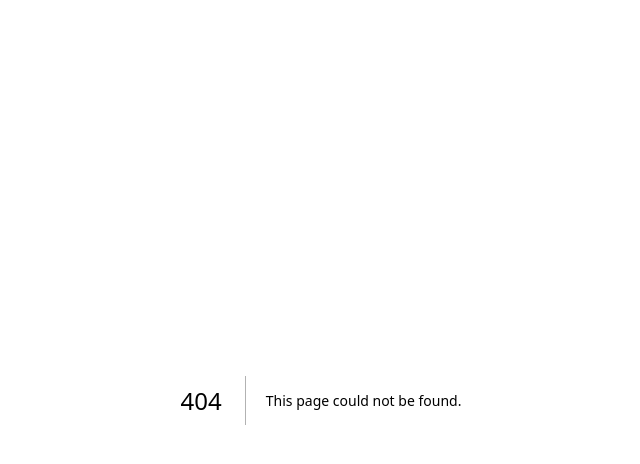
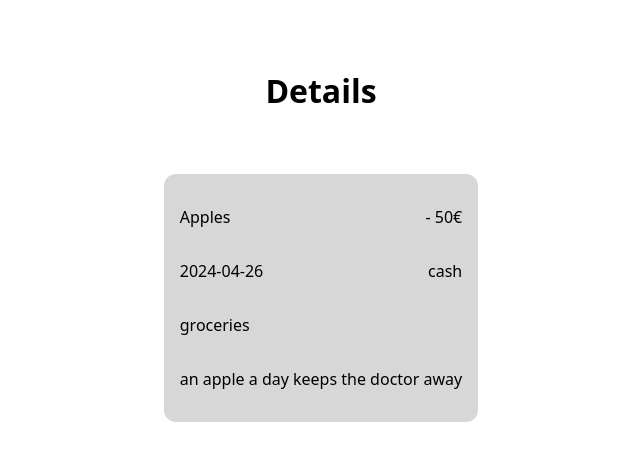
Before and after one commit to benediktbrenk/budget-app, a Next.js app: page /details/1 in a window 1280 px wide. Before the commit this address had no page. Shown: the top 464 px of the page, without its empty margins (319-959 px from the left). Built offline with nearby package versions, Linux system fonts and the light colour scheme.

Commit message:
create component TransactionDetails

```diff
--- /dev/null
+++ b/components/Main/Main.styled.js
@@ -0,0 +1,9 @@
+import styled from "styled-components";
+
+export const StyledMain = styled.main`
+  display: flex;
+  flex-direction: column;
+  align-items: center;
+  gap: ${({ $gap = 24 }) => `${$gap}px`};
+  padding-block: 48px;
+`;
--- /dev/null
+++ b/components/TransactionDetails/TransactionDetails.styled.js
@@ -0,0 +1,16 @@
+const { default: styled } = require("styled-components");
+
+export const StyledDetailsContainer = styled.article`
+  display: flex;
+  flex-direction: column;
+  background-color: #d7d7d7;
+  padding: 1rem;
+  margin: 1rem;
+  border-radius: 0.75rem;
+  max-width: 25rem;
+`;
+
+export const StyledItemContainer = styled.div`
+  display: flex;
+  justify-content: space-between;
+`;
--- /dev/null
+++ b/components/TransactionDetails/index.js
@@ -0,0 +1,23 @@
+import { StyledItemContainer } from "./TransactionDetails.styled";
+import { StyledDetailsContainer } from "./TransactionDetails.styled";
+
+export default function TransactionDetails({ currentTransaction }) {
+  return (
+    <StyledDetailsContainer>
+      <StyledItemContainer>
+        <p>{currentTransaction.name}</p>
+        <p>
+          {currentTransaction.direction === "expense" ? "- " : "+ "}
+          {currentTransaction.amount}
+          {currentTransaction.currency}
+        </p>
+      </StyledItemContainer>
+      <StyledItemContainer>
+        <p>{currentTransaction.date}</p>
+        <p>{currentTransaction.paymentMethod}</p>
+      </StyledItemContainer>
+      <p>{currentTransaction.category}</p>
+      <p>{currentTransaction.description}</p>
+    </StyledDetailsContainer>
+  );
+}
--- a/db/data.js
+++ b/db/data.js
@@ -1,7 +1,7 @@
 export const transactions = [
   {
     id: "1",
-    name: "apples",
+    name: "Apples",
     amount: 50,
     currency: "€",
     date: "2024-04-26",
--- a/pages/TransactionDetails/[id].js
+++ b/pages/details/[id].js
@@ -1,8 +1,10 @@
 import Header from "@/components/Header";
 import { transactions } from "@/db/data.js";
 import { useRouter } from "next/router";
+import TransactionDetails from "@/components/TransactionDetails";
+import { StyledMain } from "@/components/Main/Main.styled";
 
-export default function TransactionDetails() {
+export default function TransactionDetailsPage() {
   const router = useRouter();
   const { id } = router.query;
 
@@ -18,5 +20,12 @@ export default function TransactionDetails() {
     return null;
   }
 
-  return <Header title={currentTransaction.name}></Header>;
+  return (
+    <StyledMain>
+      <Header title="Details"></Header>
+      <TransactionDetails
+        currentTransaction={currentTransaction}
+      ></TransactionDetails>
+    </StyledMain>
+  );
 }
```
